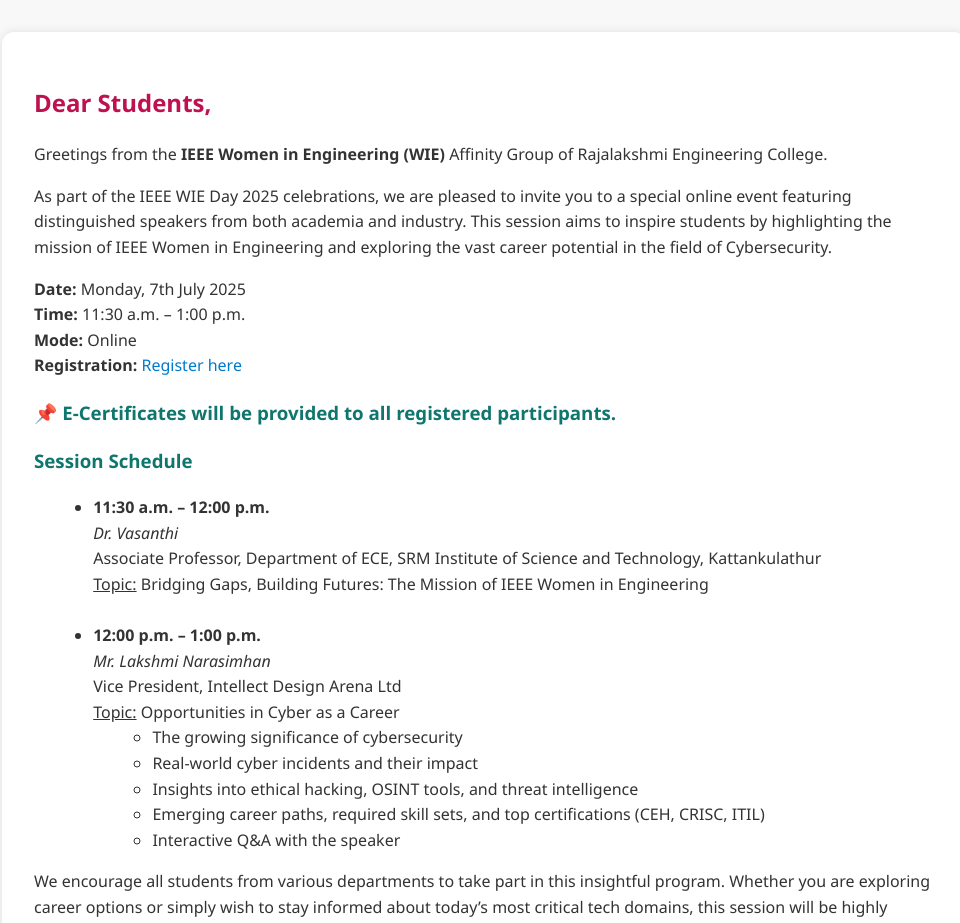
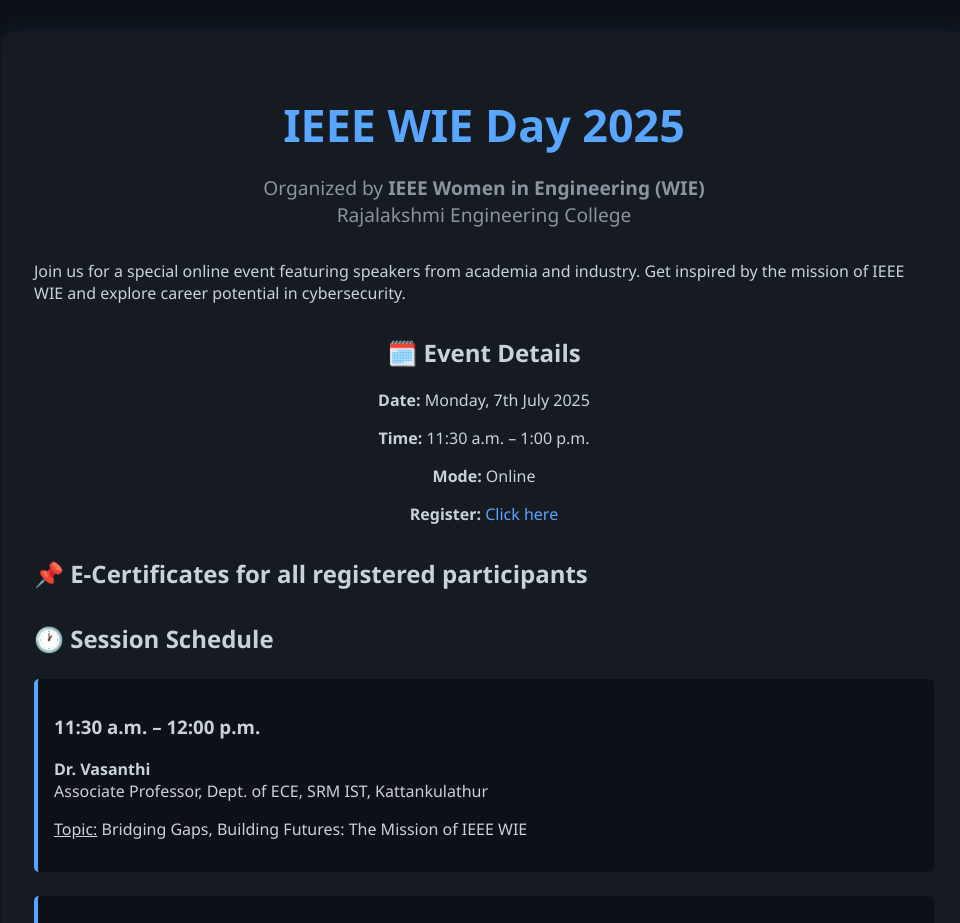
Before and after one commit to CodeforGood1/ieee-wie-event1, a React (Create React App) app: page / in a window 1280 px wide. Shown: the top 923 px of the page, without its empty margins (156-1116 px from the left). Built offline with nearby package versions, Linux system fonts and the light colour scheme.

Commit message:
UI with dark mode, animation & layout

```diff
--- a/src/App.css
+++ b/src/App.css
@@ -1,22 +1,57 @@
+:root {
+  --bg-color: #0d1117;
+  --text-color: #c9d1d9;
+  --accent: #58a6ff;
+  --highlight: #1f6feb;
+  --font: 'Segoe UI', Tahoma, Geneva, Verdana, sans-serif;
+}
+
+body {
+  margin: 0;
+  font-family: var(--font);
+  background-color: var(--bg-color);
+  color: var(--text-color);
+}
+
 .App {
-  font-family: 'Segoe UI', sans-serif;
-  background-color: #f8f8f8;
-  color: #333;
+  text-align: center;
   padding: 2rem;
-  line-height: 1.6;
+  animation: fadeIn 1.5s ease;
 }
 
 .container {
   max-width: 900px;
   margin: auto;
-  background: white;
+  background-color: #161b22;
+  border-radius: 10px;
   padding: 2rem;
-  box-shadow: 0 0 10px rgba(0, 0, 0, 0.1);
-  border-radius: 12px;
+  box-shadow: 0 0 30px rgba(88, 166, 255, 0.1);
+  transition: transform 0.5s;
+}
+
+.container:hover {
+  transform: scale(1.01);
+}
+
+.title {
+  font-size: 2.8rem;
+  color: var(--accent);
+  margin-bottom: 0.5rem;
+}
+
+.intro {
+  font-size: 1.2rem;
+  color: #8b949e;
+  margin-bottom: 1.5rem;
+}
+
+.section, .schedule, .highlight, .closing {
+  margin: 2rem 0;
+  text-align: left;
 }
 
 a {
-  color: #007acc;
+  color: var(--accent);
   text-decoration: none;
 }
 
@@ -24,14 +59,38 @@
   text-decoration: underline;
 }
 
-h2 {
-  color: #be1250;
+ul {
+  text-align: left;
+  padding-left: 1.2rem;
 }
 
-h3 {
-  color: #0f766e;
+.session {
+  margin: 1.5rem 0;
+  background: #0d1117;
+  border-left: 4px solid var(--accent);
+  padding: 1rem;
+  border-radius: 5px;
 }
 
-ul {
-  margin-left: 1.2rem;
+.signature {
+  margin-top: 2rem;
+  color: #8b949e;
 }
+
+@keyframes fadeIn {
+  from { opacity: 0; transform: translateY(10px); }
+  to { opacity: 1; transform: translateY(0); }
+}
+
+.fade-in {
+  animation: fadeIn 1s ease forwards;
+}
+
+.slide-up {
+  animation: slideUp 1s ease-out;
+}
+
+@keyframes slideUp {
+  from { transform: translateY(50px); opacity: 0; }
+  to { transform: translateY(0); opacity: 1; }
+}
--- a/src/App.js
+++ b/src/App.js
@@ -3,45 +3,61 @@
 function App() {
   return (
     <div className="App">
-      <div className="container">
-        <h2>Dear Students,</h2>
-        <p>Greetings from the <strong>IEEE Women in Engineering (WIE)</strong> Affinity Group of Rajalakshmi Engineering College.</p>
-        <p>As part of the IEEE WIE Day 2025 celebrations, we are pleased to invite you to a special online event featuring distinguished speakers from both academia and industry. This session aims to inspire students by highlighting the mission of IEEE Women in Engineering and exploring the vast career potential in the field of Cybersecurity.</p>
-        <p><strong>Date:</strong> Monday, 7th July 2025<br/>
-           <strong>Time:</strong> 11:30 a.m. – 1:00 p.m.<br/>
-           <strong>Mode:</strong> Online<br/>
-           <strong>Registration:</strong> <a href="https://forms.gle/JyFcKf3Ve3Bfjxgp9" target="_blank" rel="noreferrer">Register here</a>
-        </p>
+      <div className="container slide-up">
+        <h1 className="title">IEEE WIE Day 2025</h1>
+        <p className="intro">Organized by <strong>IEEE Women in Engineering (WIE)</strong><br/>Rajalakshmi Engineering College</p>
 
-        <h3>📌 E-Certificates will be provided to all registered participants.</h3>
+        <section className="section">
+          <p>
+            Join us for a special online event featuring speakers from academia and industry.
+            Get inspired by the mission of IEEE WIE and explore career potential in cybersecurity.
+          </p>
+        </section>
 
-        <h3>Session Schedule</h3>
-        <ul>
-          <li><strong>11:30 a.m. – 12:00 p.m.</strong><br/>
-            <em>Dr. Vasanthi</em><br/>
-            Associate Professor, Department of ECE, SRM Institute of Science and Technology, Kattankulathur<br/>
-            <u>Topic:</u> Bridging Gaps, Building Futures: The Mission of IEEE Women in Engineering
-          </li>
-          <br/>
-          <li><strong>12:00 p.m. – 1:00 p.m.</strong><br/>
-            <em>Mr. Lakshmi Narasimhan</em><br/>
-            Vice President, Intellect Design Arena Ltd<br/>
-            <u>Topic:</u> Opportunities in Cyber as a Career
+        <section className="event-info fade-in">
+          <h2>🗓️ Event Details</h2>
+          <p><strong>Date:</strong> Monday, 7th July 2025</p>
+          <p><strong>Time:</strong> 11:30 a.m. – 1:00 p.m.</p>
+          <p><strong>Mode:</strong> Online</p>
+          <p><strong>Register:</strong> <a href="https://forms.gle/JyFcKf3Ve3Bfjxgp9" target="_blank" rel="noreferrer">Click here</a></p>
+        </section>
+
+        <section className="highlight">
+          <h2>📌 E-Certificates for all registered participants</h2>
+        </section>
+
+        <section className="schedule fade-in">
+          <h2>🕐 Session Schedule</h2>
+          <div className="session">
+            <h3>11:30 a.m. – 12:00 p.m.</h3>
+            <p><strong>Dr. Vasanthi</strong><br/>
+            Associate Professor, Dept. of ECE, SRM IST, Kattankulathur</p>
+            <p><u>Topic:</u> Bridging Gaps, Building Futures: The Mission of IEEE WIE</p>
+          </div>
+
+          <div className="session">
+            <h3>12:00 p.m. – 1:00 p.m.</h3>
+            <p><strong>Mr. Lakshmi Narasimhan</strong><br/>
+            VP, Intellect Design Arena Ltd</p>
+            <p><u>Topic:</u> Opportunities in Cyber as a Career</p>
             <ul>
-              <li>The growing significance of cybersecurity</li>
-              <li>Real-world cyber incidents and their impact</li>
-              <li>Insights into ethical hacking, OSINT tools, and threat intelligence</li>
-              <li>Emerging career paths, required skill sets, and top certifications (CEH, CRISC, ITIL)</li>
-              <li>Interactive Q&A with the speaker</li>
+              <li>Importance of cybersecurity today</li>
+              <li>Real-world incident breakdowns</li>
+              <li>Ethical hacking, OSINT tools, threat intel</li>
+              <li>Top certs: CEH, CRISC, ITIL</li>
+              <li>Interactive Q&A session</li>
             </ul>
-          </li>
-        </ul>
+          </div>
+        </section>
 
-        <p>We encourage all students from various departments to take part in this insightful program. Whether you are exploring career options or simply wish to stay informed about today’s most critical tech domains, this session will be highly valuable.</p>
+        <section className="closing fade-in">
+          <p>All students are encouraged to attend this enriching event.<br/>
+          Explore career paths, ask questions, and be part of the future.</p>
 
-        <p>Warm regards,<br/>
-        <strong>IEEE Women in Engineering (WIE) Affinity Group</strong><br/>
-        Rajalakshmi Engineering College</p>
+          <p className="signature">Warm regards,<br/>
+          <strong>IEEE WIE Affinity Group</strong><br/>
+          Rajalakshmi Engineering College</p>
+        </section>
       </div>
     </div>
   );
```
